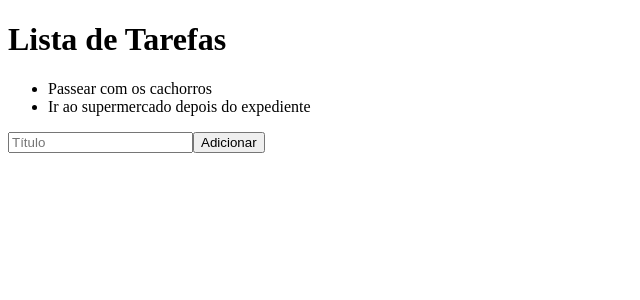
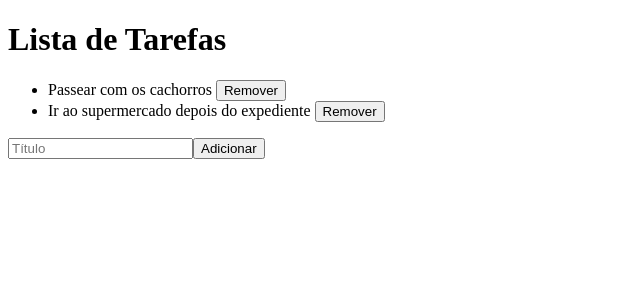
Before and after one commit to Vieired/todo-list, an Angular app: page / in a window 1280 px wide. Shown: the top 300 px of the page, without its empty margins (0-640 px from the left). Built offline with nearby package versions, Linux system fonts and the light colour scheme; data requests are answered from the project's data file.

Commit message:
feat: altera método removeTodo para remover item através do serviço criado

```diff
--- a/src/app/app.component.html
+++ b/src/app/app.component.html
@@ -18,6 +18,7 @@
   <ul *ngIf="todoList$ | async as items; else loading">
     <li *ngFor="let item of items">
       {{ item.title }}
+      <button (click)="removeTodo(item.id)">Remover</button>
     </li>
   </ul>
   <ng-template #loading>
--- a/src/app/app.component.ts
+++ b/src/app/app.component.ts
@@ -76,9 +76,18 @@ export class AppComponent implements OnInit {
     }
   }
 
-  removeTodo(todo: Todo) {
-    const index = this.todos.indexOf(todo);
-    this.todos.splice(index, 1);
+  removeTodo(id: string) {
+    // const index = this.todos.indexOf(todo);
+    // this.todos.splice(index, 1);
+
+    this.service.delete(id).subscribe(
+      success => console.log('sucesso'),
+      error => console.error(error),
+      () => {
+        console.log('request completo');
+        this.load();
+      }
+    );
   }
 
   markAsDone(todo: Todo) {
--- a/src/app/app.service.ts
+++ b/src/app/app.service.ts
@@ -37,4 +37,12 @@ export class TodoListService {
                 take(1)
             );
     }
+
+    delete(id: string) {
+        return this.http.delete(`${this.API}/${id}`)
+            .pipe(
+                tap(console.log),
+                take(1)
+            )
+    }
 }
```
